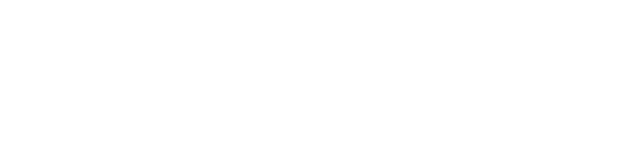
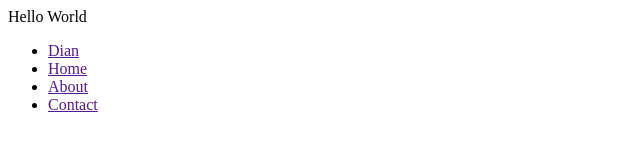
Before and after one commit to Dianpuspitasari86/personal-website, a plain HTML site: page index.html in a window 1280 px wide. Shown: the whole page, without its empty margins (0-640 px from the left). Drawn offline with Linux system fonts and the light colour scheme.

Commit message:
new commit

```diff
--- a/index.html
+++ b/index.html
@@ -7,6 +7,20 @@
     <title>Document</title>
 </head>
 <body>
+    Hello World
+    <nav></nav>
+        <section>
+            <ul>
+                <li><a href="">Dian</a></li>
+                <li><a href="">Home</a></li>
+                <li><a href="">About</a></li>
+                <li><a href="">Contact</a></li>
+            </ul>
+
+        </section>
+    <header></header>
+    <main></main>
+    <footer></footer>
 
 </body>
 </html>
```
